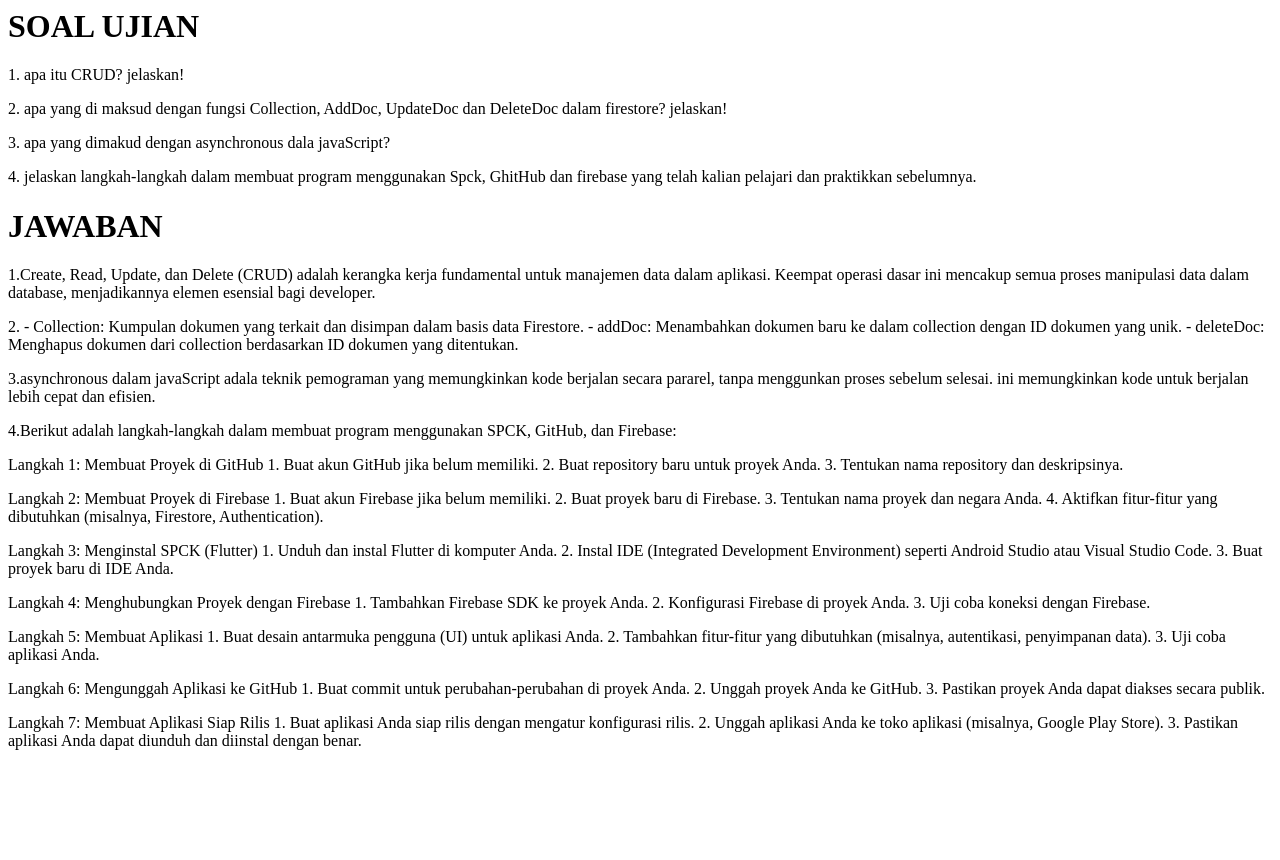
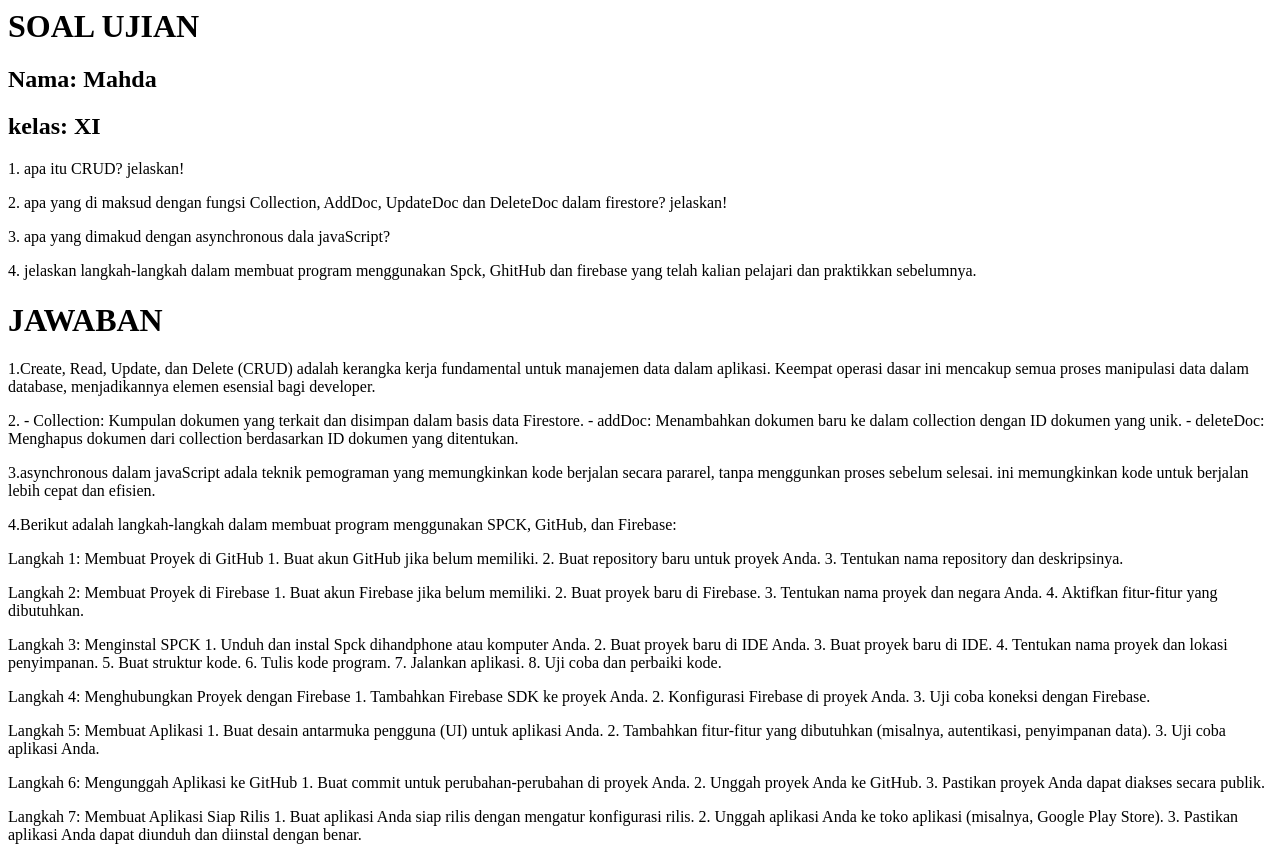
Before and after one commit to Mahda07/STSGANJIL2025, a plain HTML site: page index.html in a window 1280 px wide. Before the commit the page ends 800 px from the top, so only its background shows below. Drawn offline with Linux system fonts and the light colour scheme.

Commit message:
memperbaiki jawaban yang salah

```diff
--- a/index.html
+++ b/index.html
@@ -1,4 +1,7 @@
 <h1>SOAL UJIAN</h1>
+
+<h2>Nama: Mahda</h2>
+<h2>kelas: XI</h2>
 
 <p> 1. apa itu CRUD? jelaskan!</p>
 <p> 2. apa yang di maksud dengan fungsi Collection, AddDoc, UpdateDoc dan DeleteDoc dalam firestore? jelaskan!</p>
@@ -25,12 +28,18 @@
 1. Buat akun Firebase jika belum memiliki.
 2. Buat proyek baru di Firebase.
 3. Tentukan nama proyek dan negara Anda.
-4. Aktifkan fitur-fitur yang dibutuhkan (misalnya, Firestore, Authentication).</P>
+4. Aktifkan fitur-fitur yang dibutuhkan.</P>
 
-<P>Langkah 3: Menginstal SPCK (Flutter)
-1. Unduh dan instal Flutter di komputer Anda.
-2. Instal IDE (Integrated Development Environment) seperti Android Studio atau Visual Studio Code.
-3. Buat proyek baru di IDE Anda.</P>
+<P>Langkah 3: Menginstal SPCK
+1. Unduh dan instal Spck dihandphone atau komputer Anda.
+2. Buat proyek baru di IDE Anda.
+3. Buat proyek baru di IDE.
+4. Tentukan nama proyek dan lokasi penyimpanan.
+5. Buat struktur kode.
+6. Tulis kode program.
+7. Jalankan aplikasi.
+8. Uji coba dan perbaiki kode.
+</P>
 
 <P>Langkah 4: Menghubungkan Proyek dengan Firebase
 1. Tambahkan Firebase SDK ke proyek Anda.
```
